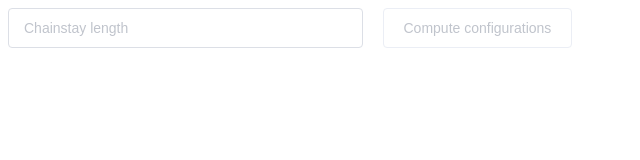
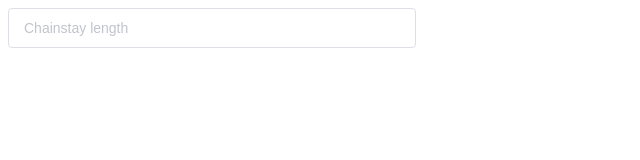
Before and after one commit to alexbonhomme/fixed-gear-ratio-finder, a Vue app: page / in a window 1280 px wide. Shown: the top 160 px of the page, without its empty margins (0-640 px from the left). Built offline with nearby package versions, Linux system fonts and the light colour scheme.

Commit message:
feat: auto compute varitation on chainstay edition

```diff
--- a/src/App.vue
+++ b/src/App.vue
@@ -1,6 +1,6 @@
 <template>
   <div id="app">
-    <calculator :chainstay="40.5"/>
+    <calculator />
   </div>
 </template>
 
--- a/src/components/Calculator.vue
+++ b/src/components/Calculator.vue
@@ -1,20 +1,12 @@
 <template>
   <div>
     <el-row :gutter="20">
-      <el-col :span="7">
+      <el-col :span="8">
         <el-input
           placeholder="Chainstay length"
           type="number"
           v-model="chainstay"
         ></el-input>
-      </el-col>
-      <el-col :span="17">
-        <el-button
-          :disabled="!chainstay"
-          @click="computeVariations()"
-        >
-          Compute configurations
-        </el-button>
       </el-col>
     </el-row>
 
@@ -45,30 +37,21 @@
       </el-table-column>
     </el-table>
   </div>
-
 </template>
 
 <script>
 import { compute } from '@/helpers/engine'
 
 export default {
-  // props: {
-  //   chainstay: {
-  //     type: Number,
-  //     required: true
-  //   }
-  // },
+  name: 'Calculator',
   data() {
     return {
-      chainstay: undefined,
-      variations: undefined
+      chainstay: undefined
     }
   },
-  methods: {
-    computeVariations() {
-      this.variations = compute(this.chainstay)
-
-      console.debug(this.variations)
+  computed: {
+    variations() {
+      return compute(this.chainstay)
     }
   }
 }
```
